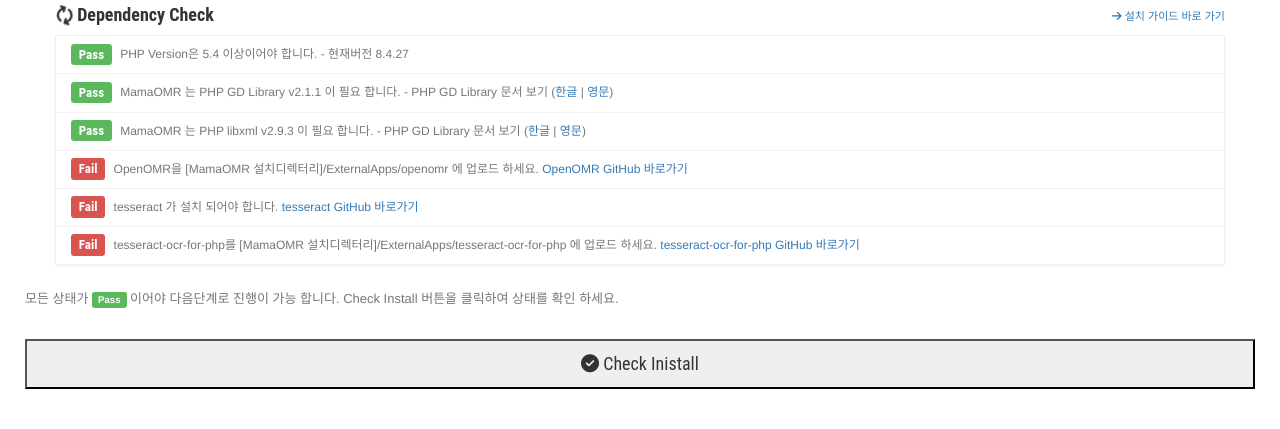
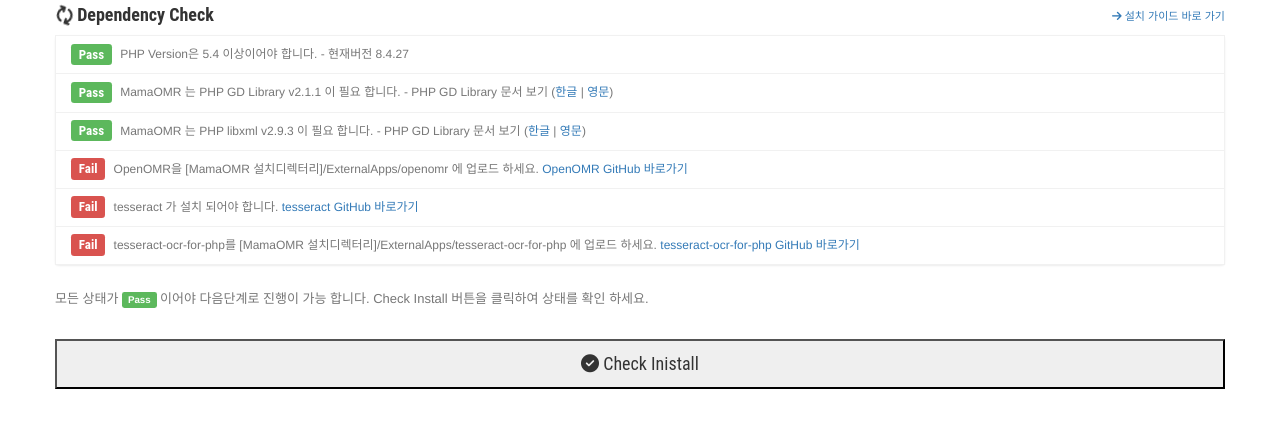
Before and after one commit to Mangongso/MamaOMR, a PHP site: page /smart_omr/install/index.php in a window 1280 px wide. Shown: the part 733-1162 px from the top of the page. Run offline with PHP 8.4, Linux system fonts and the light colour scheme; data that the repository does not hold is empty; some libraries are stand-ins or nearby versions.

Commit message:
MarkUp 오류 수정

```diff
--- a/View/smart_omr/install/index.php
+++ b/View/smart_omr/install/index.php
@@ -318,7 +318,7 @@
 		    </a>
 		  </li>
 		 </ul>
-	<div class="row">
+	</div>
 	<!-- ########################## -->
 	<div class="row">
 		<p class="help-block">모든 상태가 <span class="label label-success">Pass</span> 이어야 다음단계로 진행이 가능 합니다. Check Install 버튼을 클릭하여 상태를 확인 하세요.</p>
```
